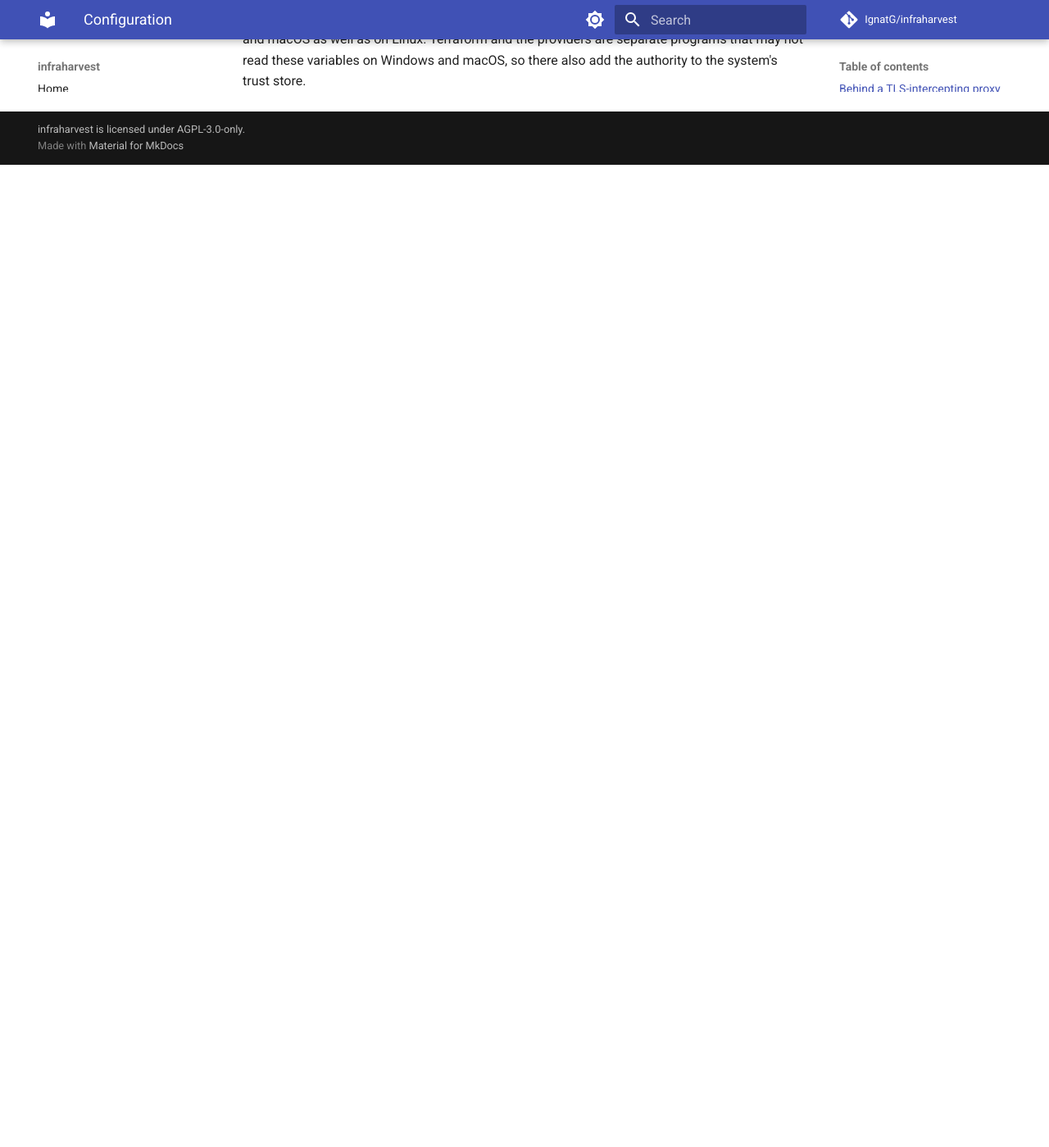
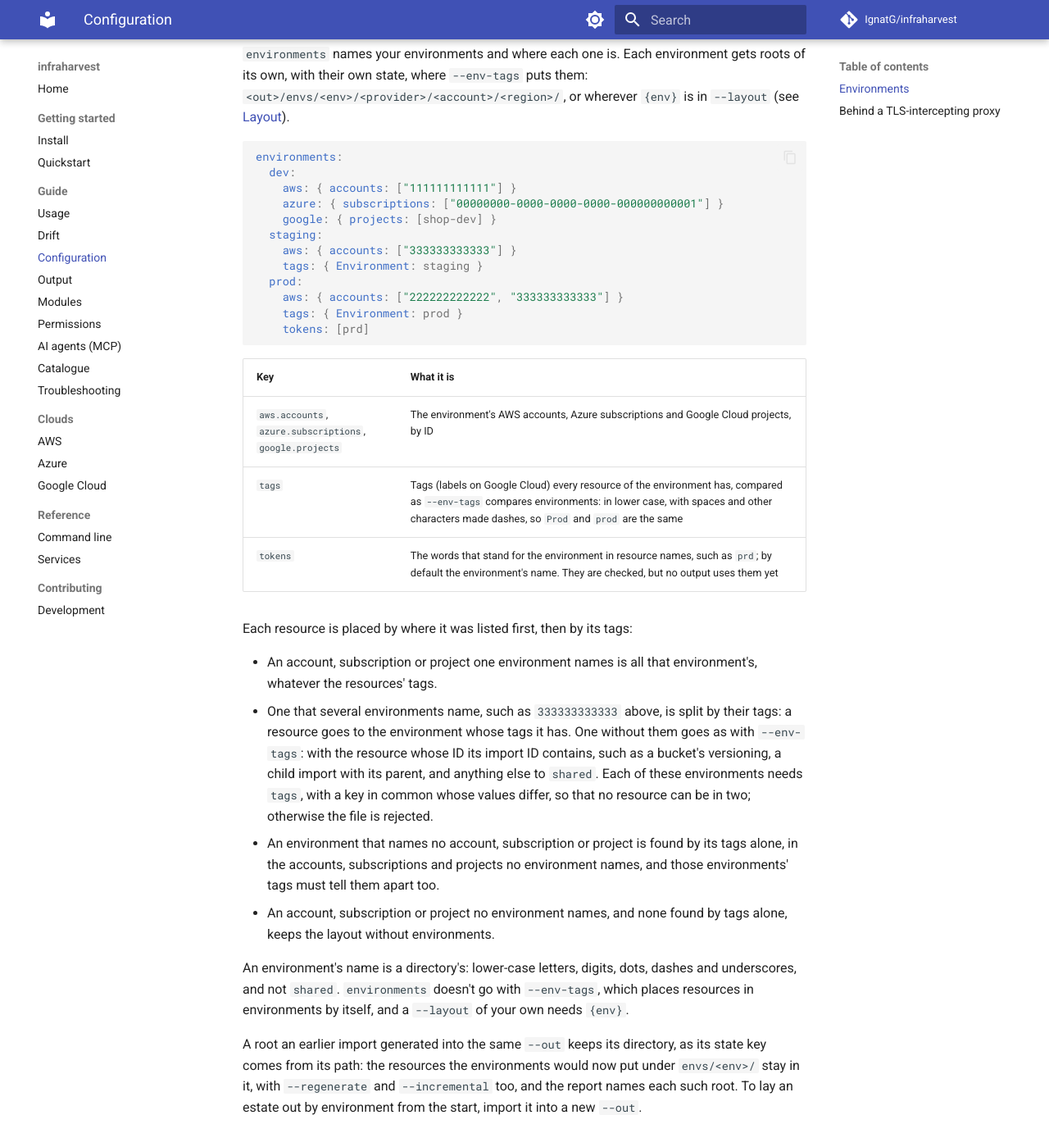
Before and after one commit to IgnatG/infraharvest, an MkDocs documentation site: the page built from docs/configuration.md, in a window 1280 px wide and 1400 px high, scrolled down 1502 px. Shown: the whole window at 82% size. Built offline with MkDocs 1.6.1 and Material for MkDocs 9.7.7, drawn with Linux system fonts in a browser that asks for light colours; comment, search, counter and statistics services are not loaded; before the commit the page ends 1703 px from its top, so only the background shows below that; some of the changed text lies outside the part shown.

Commit message:
docs: describe environments in the configuration file and the layout

````diff
--- a/docs/configuration.md
+++ b/docs/configuration.md
@@ -18,6 +18,11 @@ backend:                 # one of s3, azurerm, gcs
     key_prefix: imported
 modules:                 # your own modules, before the curated ones (see Modules)
   - source: git::https://github.com/acme/terraform-modules.git//bucket?ref=v1.4.0
+environments:            # roots per environment (see Environments below)
+  dev:
+    aws: { accounts: ["111111111111"] }
+  prod:
+    aws: { accounts: ["222222222222"] }
 ```
 
 A setting is named after its flag, without the leading dashes, as in `managed-state: backend` or `list-parallel: 8`. The keys under `providers` are the commands, `aws`, `azure` and `google`; any other, such as `azurerm`, is an error. A list gives a flag several values: comma-separated for `regions` and `services`, and one filter per item for `id`, `tag` and `where`, which the command line takes once per filter, as in `id: ["vpc=vpc-1,vpc-2", subnet=subnet-1]`.
@@ -34,6 +39,42 @@ S3 state is locked with S3's own lock file (`use_lockfile = true`), not DynamoDB
 
 If the storage doesn't exist yet, `infraharvest bootstrap --config infraharvest.yaml` writes a root into `<out>/bootstrap` that creates it: an S3 bucket, an Azure storage account and container, or a Cloud Storage bucket. The storage is versioned, encrypted, not public, reachable only over TLS, and protected from `terraform destroy`. Apply it once, with rights to create storage, before planning the generated roots.
 
+## Environments
+
+`environments` names your environments and where each one is. Each environment gets roots of its own, with their own state, where `--env-tags` puts them: `<out>/envs/<env>/<provider>/<account>/<region>/`, or wherever `{env}` is in `--layout` (see [Layout](output.md#layout)).
+
+```yaml
+environments:
+  dev:
+    aws: { accounts: ["111111111111"] }
+    azure: { subscriptions: ["00000000-0000-0000-0000-000000000001"] }
+    google: { projects: [shop-dev] }
+  staging:
+    aws: { accounts: ["333333333333"] }
+    tags: { Environment: staging }
+  prod:
+    aws: { accounts: ["222222222222", "333333333333"] }
+    tags: { Environment: prod }
+    tokens: [prd]
+```
+
+| Key | What it is |
+|---|---|
+| `aws.accounts`, `azure.subscriptions`, `google.projects` | The environment's AWS accounts, Azure subscriptions and Google Cloud projects, by ID |
+| `tags` | Tags (labels on Google Cloud) every resource of the environment has, compared as `--env-tags` compares environments: in lower case, with spaces and other characters made dashes, so `Prod` and `prod` are the same |
+| `tokens` | The words that stand for the environment in resource names, such as `prd`; by default the environment's name. They are checked, but no output uses them yet |
+
+Each resource is placed by where it was listed first, then by its tags:
+
+- An account, subscription or project one environment names is all that environment's, whatever the resources' tags.
+- One that several environments name, such as `333333333333` above, is split by their tags: a resource goes to the environment whose tags it has. One without them goes as with `--env-tags`: with the resource whose ID its import ID contains, such as a bucket's versioning, a child import with its parent, and anything else to `shared`. Each of these environments needs `tags`, with a key in common whose values differ, so that no resource can be in two; otherwise the file is rejected.
+- An environment that names no account, subscription or project is found by its tags alone, in the accounts, subscriptions and projects no environment names, and those environments' tags must tell them apart too.
+- An account, subscription or project no environment names, and none found by tags alone, keeps the layout without environments.
+
+An environment's name is a directory's: lower-case letters, digits, dots, dashes and underscores, and not `shared`. `environments` doesn't go with `--env-tags`, which places resources in environments by itself, and a `--layout` of your own needs `{env}`.
+
+A root an earlier import generated into the same `--out` keeps its directory, as its state key comes from its path: the resources the environments would now put under `envs/<env>/` stay in it, with `--regenerate` and `--incremental` too, and the report names each such root. To lay an estate out by environment from the start, import it into a new `--out`.
+
 ## Behind a TLS-intercepting proxy
 
 If a proxy re-signs HTTPS traffic with its own certificate authority, point `SSL_CERT_FILE` at a PEM file of the certificates to trust (that authority's and the public ones), or `SSL_CERT_DIR` at a directory of them. infraharvest then trusts those certificates instead of the system's, on Windows and macOS as well as on Linux. Terraform and the providers are separate programs that may not read these variables on Windows and macOS, so there also add the authority to the system's trust store.
````
Also changed, not shown: docs/output.md (+4 -2 lines).
